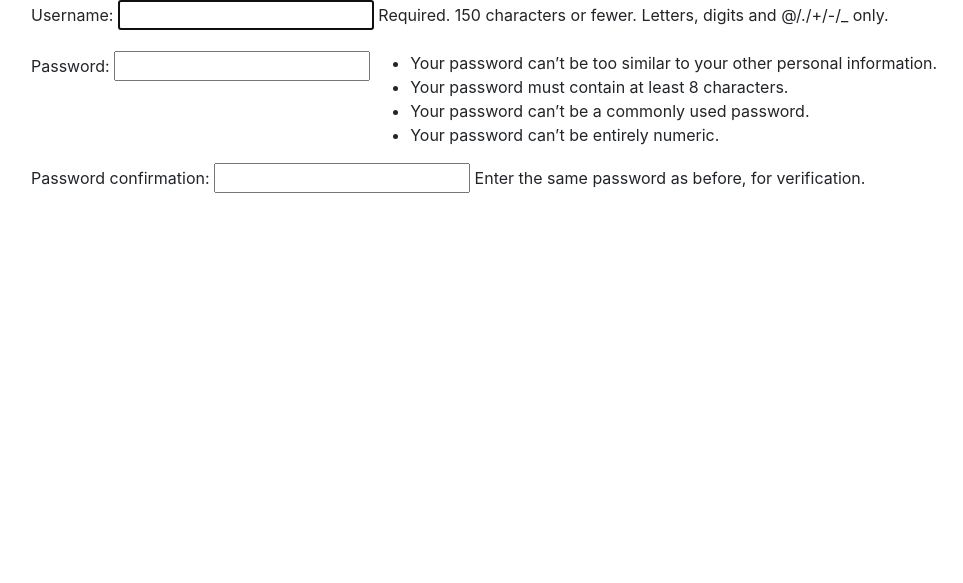
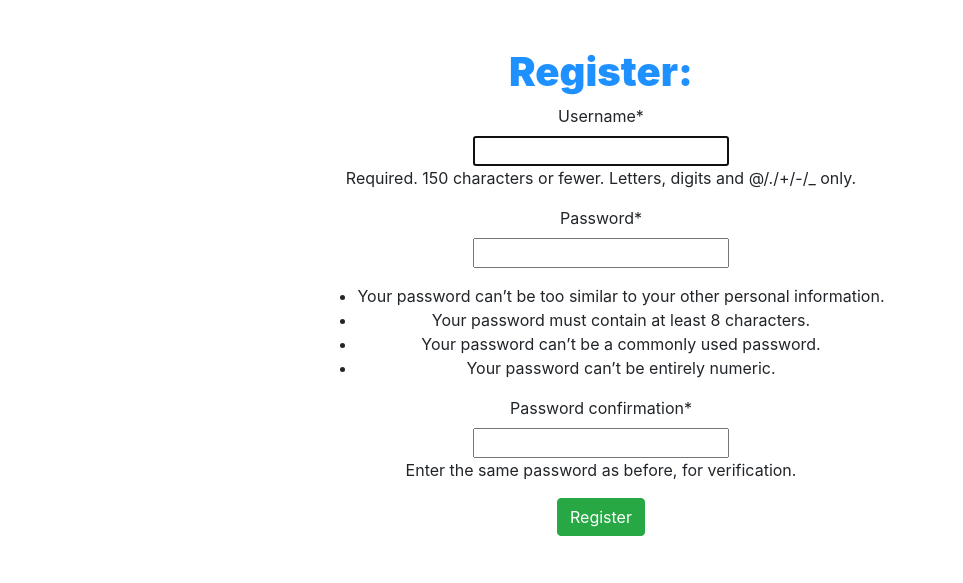
Before and after one commit to SandyAbdullahi/django-todo, a Django app: page /register/ in a window 1280 px wide. Shown: the part 56-639 px from the top of the page, without its empty margins (39-1002 px from the left). Run offline with Django 3.2, Linux system fonts and the light colour scheme; some libraries are stand-ins or nearby versions.

Commit message:
add crispy styling to forms

```diff
--- a/templates/registration/sign_up.html
+++ b/templates/registration/sign_up.html
@@ -1,12 +1,16 @@
 {% extends 'base.html' %}
 
+{% load crispy_forms_tags %}
+
 {% block content %}
-    <div class="container">
-        <form>
-            <div class="form-group row">
-                {{ form.as_p }}
-            </div>
-
+<div class="container p-5">
+   <h1 class="text-center">Register:</h1>
+    <div class="row justify-content-center">
+        <form method="POST" class="text-center">
+            {% csrf_token %}
+            {{ form|crispy }}
+            <button type="submit" class="btn btn-success">Register</button>
         </form>
     </div>
+</div>
 {% endblock  %}
```
